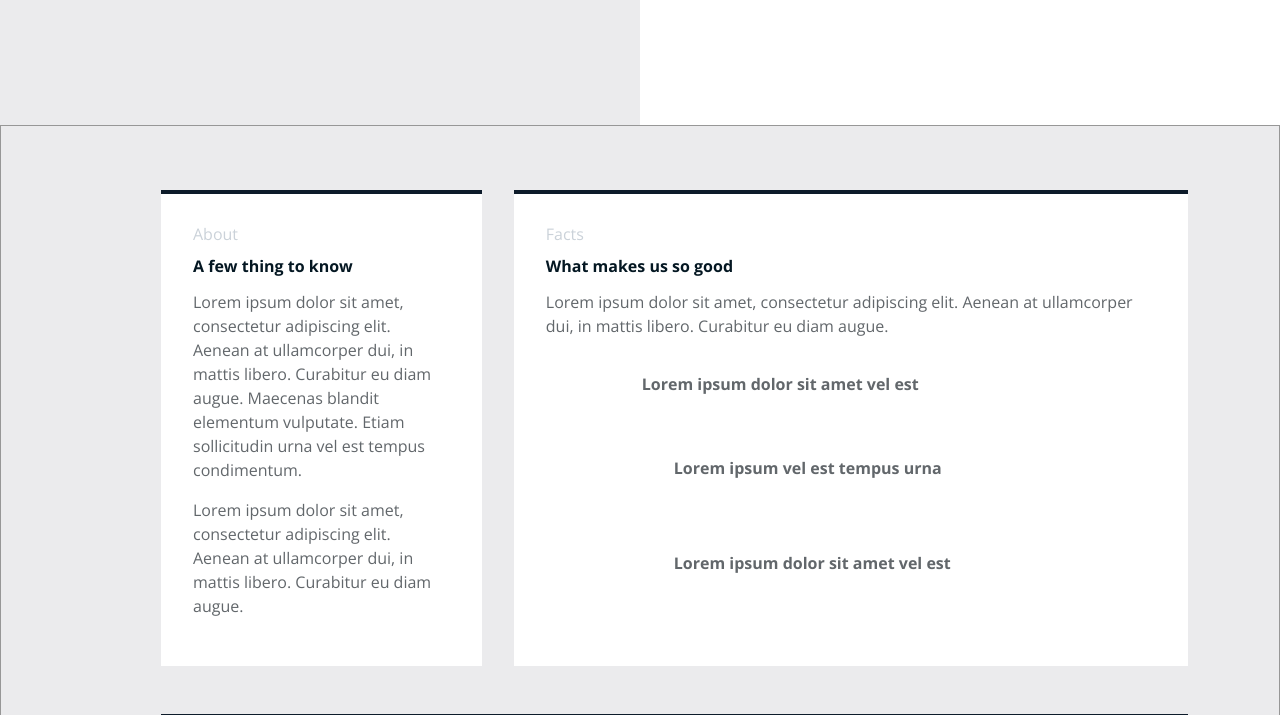
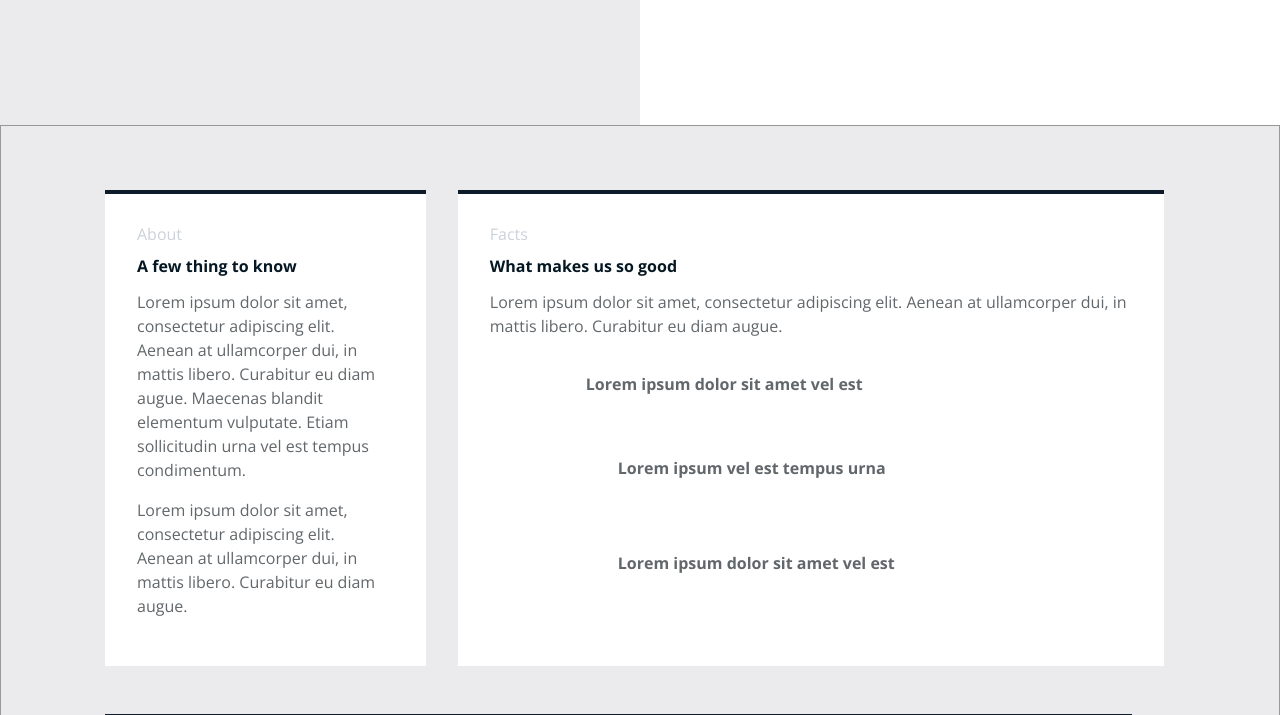
Before and after one commit to zbthomas/vue-practice, a website: page final.html in a window 1280 px wide. Shown: the part 1454-2169 px from the top of the page. Drawn offline with nearby package versions, Linux system fonts and the light colour scheme; some packages are replaced by stand-ins of ours; grey boxes are pictures that could not be loaded.

Commit message:
updated to fix centering issue with company-info section.

```diff
--- a/css/main-2.scss
+++ b/css/main-2.scss
@@ -128,7 +128,7 @@ h1 {
 }
 .company-info {
 	background-color: transparent;
-	padding: 4rem 3rem 4rem 10rem;
+	padding: 4rem 6.5rem;
 	border: 1px solid #979797;
 	@media(max-width: #{phone}){
 		flex-flow: column;
@@ -149,7 +149,7 @@ h1 {
 			margin-right: 2rem;
 		}
 		&.facts {
-			width: 57%;
+			width: 60%;
 		}
 		&.facts ul li {
 			padding: 1rem 0 2rem 8rem;
```
Also changed, not shown: css/main-2.css.
